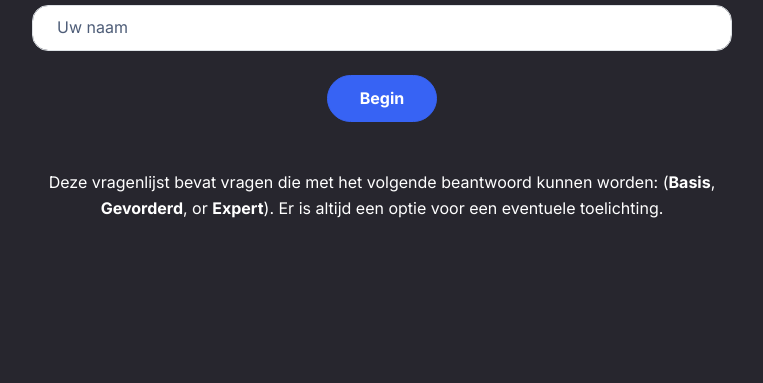
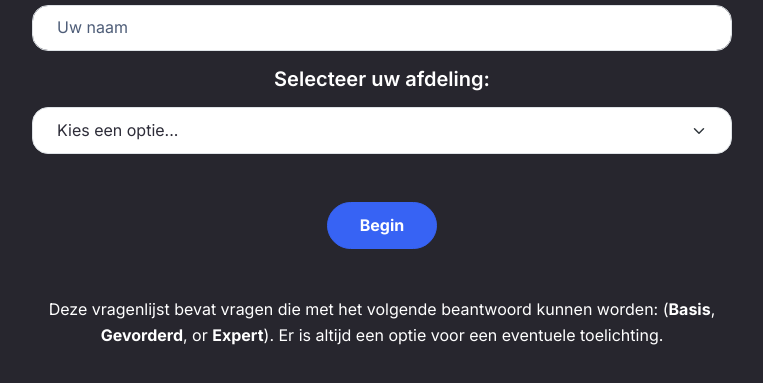
Before and after one commit to JGTPasveer/vragen-frontend, a plain HTML site: page index.html in a window 1280 px wide. Shown: the part 133-516 px from the top of the page, without its empty margins (258-1021 px from the left). Drawn offline with Linux system fonts and the light colour scheme.

Commit message:
Opties voor afdeling

```diff
--- a/assets/js/app.js
+++ b/assets/js/app.js
@@ -20,13 +20,21 @@ const pages = [
 
 document.getElementById('start-button').addEventListener('click', () => {
   const name = document.getElementById('participant-name').value.trim();
+  const category = document.getElementById('participant-category').value;
+
   if (!name) {
     alert("Vul alstublieft uw naam in.");
+    return;
+  }
+  if (!category) {
+    alert("Selecteer alstublieft een afdeling.");
     return;
   }
 
   // store in localStorage for later use
   localStorage.setItem('participantCode', name);
+  localStorage.setItem('participantCategory', category);
+
 
   // hide landing page
   pageVisibility('landing-page', 'none');
@@ -121,7 +129,11 @@ function collectAnswers() {
 async function submitSurvey() {
   const responses = collectAnswers();
   const participantCode = localStorage.getItem('participantCode') || prompt("Enter your participant code:");
+  const participantCategory = localStorage.getItem('participantCategory');
+
   localStorage.setItem('participantCode', participantCode);
+  localStorage.setItem('participantCategory', participantCategory);
+
 
   try {
     const res = await fetch(`${API_BASE}/api/submit-survey`, {
@@ -129,6 +141,7 @@ async function submitSurvey() {
       headers: { 'Content-Type': 'application/json' },
       body: JSON.stringify({
         participantCode,
+        participantCategory,
         language: 'en',
         responses
       })
--- a/index.html
+++ b/index.html
@@ -63,6 +63,20 @@
         <h1 class="fw-bold">Voer uw naam in om te beginnen:</h1>
       </div>
       <input type="text" id="participant-name" class="form-control" placeholder="Uw naam" required>
+      <!-- Dropdown Selection -->
+      <div id="category-select" class="mt-3 mb-4">
+        <h5 class="fw-semibold mb-3">Selecteer uw afdeling:</h5>
+        <select id="participant-category" class="form-select" required>
+          <option value="" hidden>Kies een optie...</option>
+          <option value="Optie 1">SCMA</option>
+          <option value="Optie 2">OCP</option>
+          <option value="Optie 3">APOC</option>
+          <option value="Optie 4">P&A</option>
+          <option value="Optie 5">SOLUTIONS</option>
+          <option value="Optie 6">OVERIG</option>
+        </select>
+      </div>
+
       <button id="start-button" class="btn btn-primary mt-4 mb-5">Begin</button>
       <p id="intro-text">
         Deze vragenlijst bevat vragen die met het volgende beantwoord kunnen worden:
```
